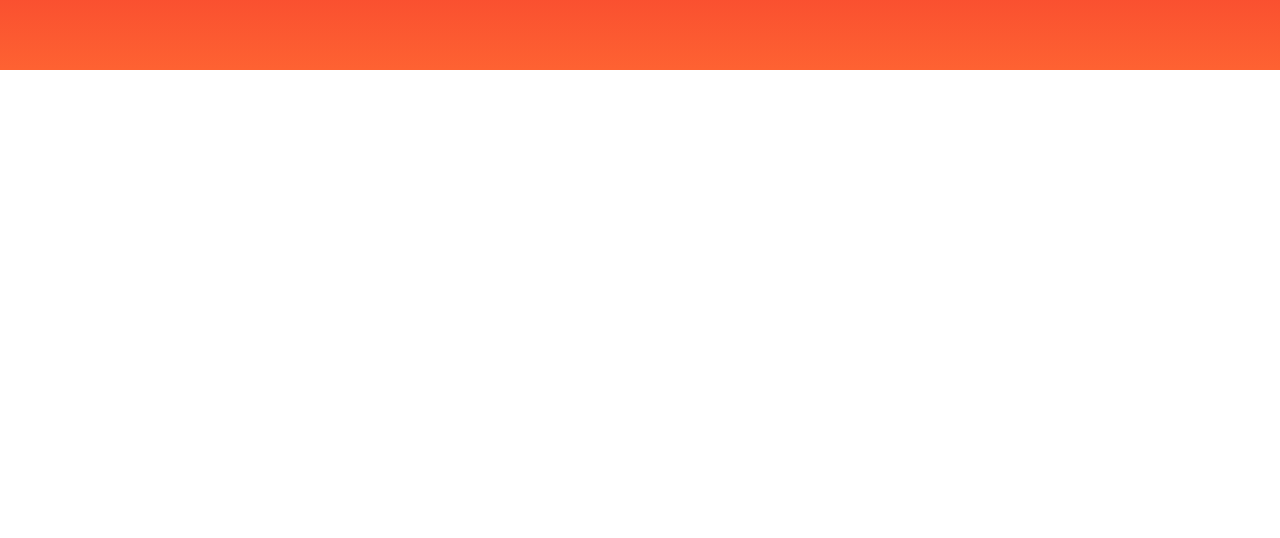
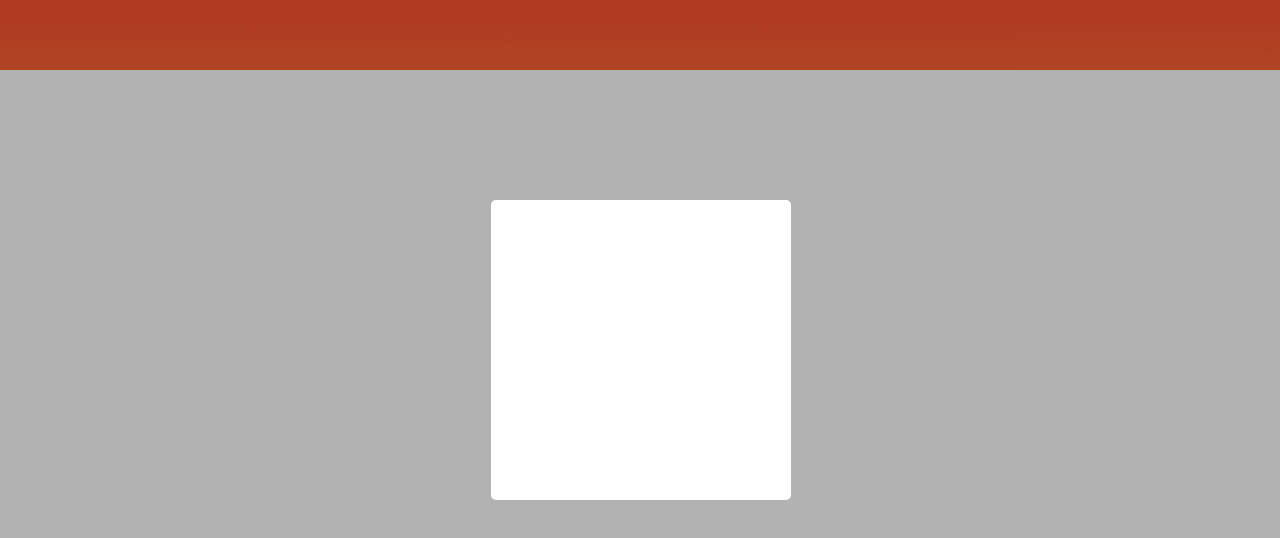
Before and after one commit to sieunhan1397/Shop_frontEnd, a plain HTML site: page index.html in a window 1280 px wide. Shown: the part 50-588 px from the top of the page. Drawn offline with Linux system fonts and the light colour scheme.

Commit message:
Add base modal layout

```diff
--- a/assets/css/main.css
+++ b/assets/css/main.css
@@ -87,7 +87,6 @@
     border-radius: 2px;
     display: none;
     animation: fadeIn ease-in 0.5s;
-    will-change: opacity;
 }
 
 .header__qr::before {
@@ -251,3 +250,30 @@
     width: 100%;
     text-align: center;
 }
+
+/* Modal Layout */
+.modal {
+    position: fixed;
+    top: 0;
+    right: 0;
+    bottom: 0;
+    left: 0;
+    display: flex;
+}
+
+.modal__overlay {
+    width: 100%;
+    height: 100%;
+    position: absolute;
+    background-color: rgba(0, 0, 0, 0.3);
+}
+
+.modal__body {
+    height: 300px;
+    width: 300px;
+    background-color: var(--white-color);
+    margin: auto;
+    z-index: 1;
+    border-radius: 5px;
+    position: relative;
+}
--- a/index.html
+++ b/index.html
@@ -122,5 +122,15 @@
 
         </footer>
     </div>
+
+    <!-- Modal Layout -->
+    <div class="modal">'
+        <div class="modal__overlay"></div>
+        <div class="modal__body">
+            <div class="modal__inner">
+                <!-- Form Login/Register -->
+            </div>
+        </div>
+    </div>
 </body>
 </html>
```
